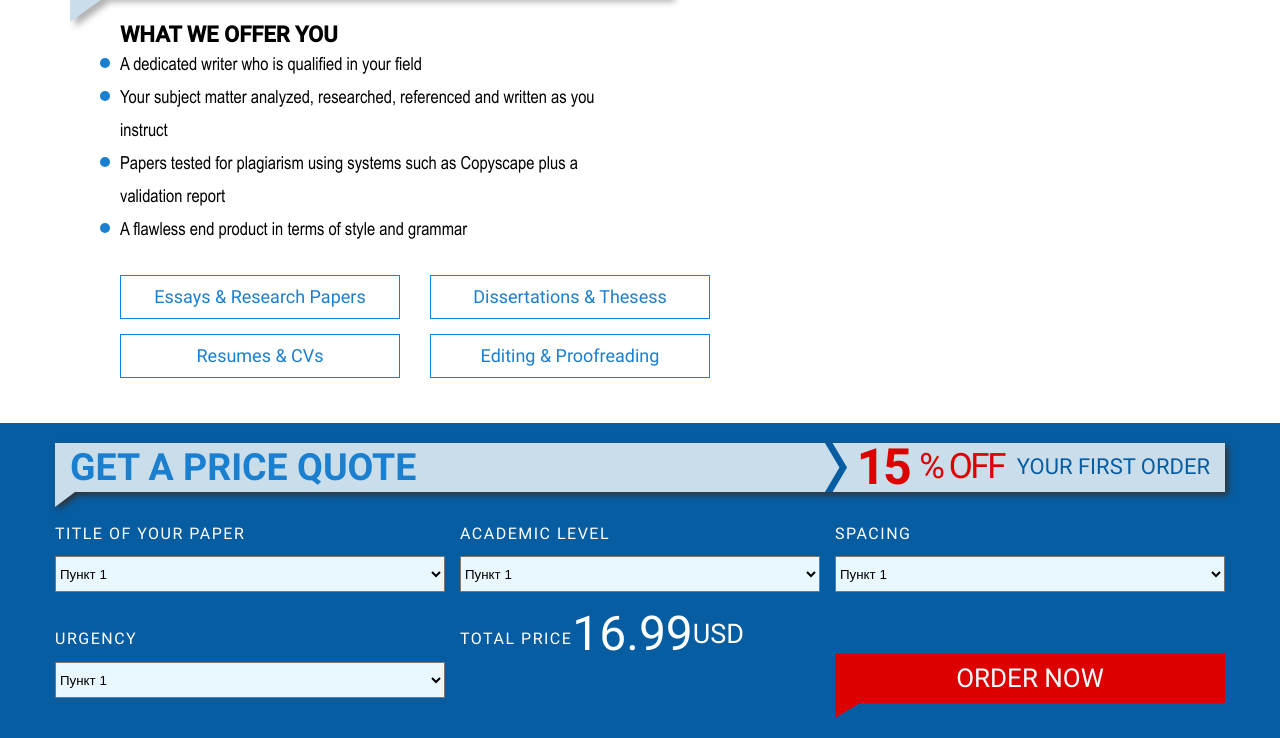
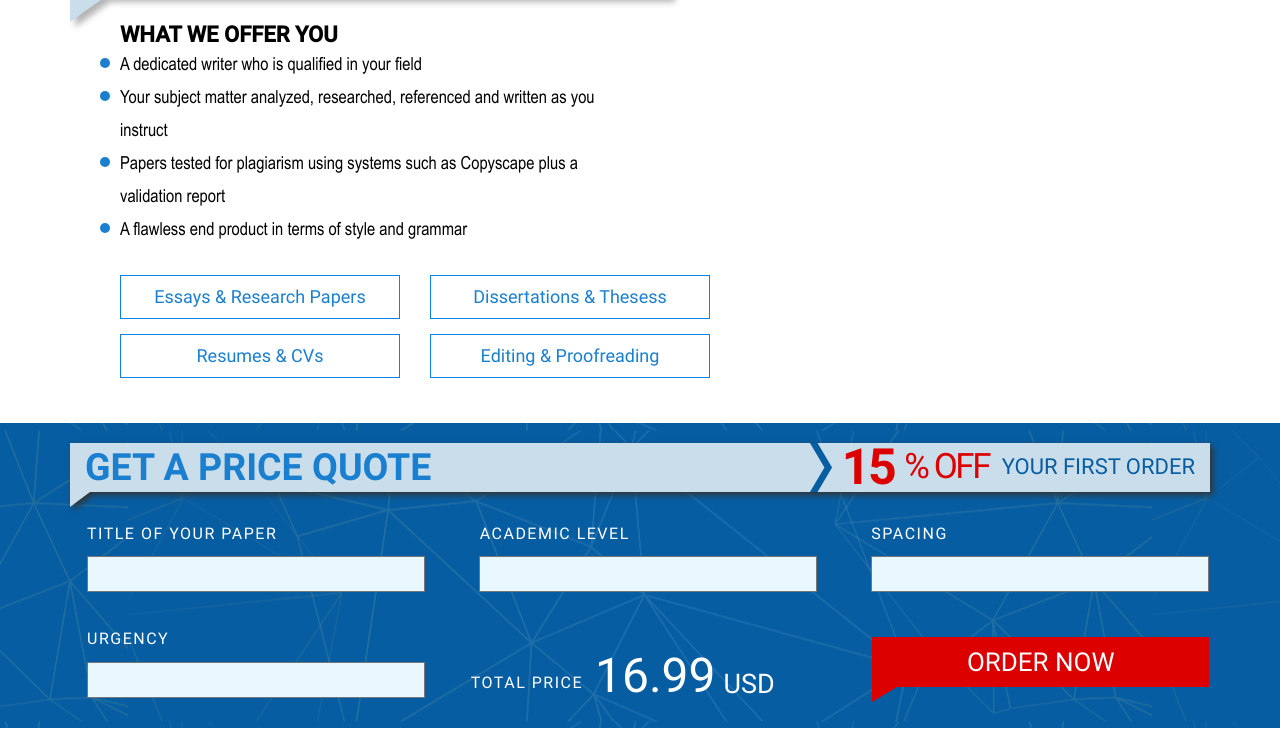
Before and after one commit to Parchuk/Best-Writing-Help, a website: page src/views/index.html in a window 1280 px wide. Shown: the part 326-1064 px from the top of the page. Drawn offline with nearby package versions, Linux system fonts and the light colour scheme; files that its build step writes are made by us from their sources.

Commit message:
add selected

```diff
--- a/src/blocks/modules/price/price.html
+++ b/src/blocks/modules/price/price.html
@@ -2,65 +2,68 @@
     <div class="container-fluid price">
         <div class="container ">
             <div class="row">
-                <div class="triangle-container col-12 p-0">
+                <div class="triangle-container col-12">
                     <div class="d-flex align-items-center p-0">
-                        <h2 class="col-6">Get a price quote</h2>
-                        <div class="col-6 d-flex justify-content-end align-items-center">
+                        <h2 class="col-12 col-md-6">Get a price quote</h2>
+                        <div class="col-6 d-md-flex justify-content-end align-items-center d-none">
                             <i class="sprite"></i>
-                            <span class="d-flex justify-content-end align-items-center">15&nbsp;<span>%&nbsp;off&nbsp;&nbsp;</span> </span> YOUR
-                            FIRST ORDER</div>
+                            <span
+                                class="d-flex justify-content-end align-items-center">15&nbsp;<span>%&nbsp;off&nbsp;&nbsp;</span>
+                            </span> YOUR
+                            FIRST ORDER
+                        </div>
                     </div>
                     <div class="triangle"></div>
                 </div>
             </div>
-            <div class="row justify-content-between">
-                <div class="col-4 d-flex flex-column p-0">
+            <div class="row justify-content-between pl-md-3">
+                <div class="col-12 col-md-4 d-flex flex-column d-inline-flex p-md-0 pl-md-3">
                     <h5>TITLE OF YOUR PAPER</h5>
-                    <select>
-                        <option>Пункт 1</option>
-                        <option>Пункт 2</option>
+                    <select class="col-12 col-md-11">
+                        <option></option>
+                        <option></option>
                     </select>
                 </div>
-                <div class="col-4 d-flex flex-column p0">
-                    <h5>ACADEMIC LEVEL</h5>
-                    <select>
-                        <option>Пункт 1</option>
-                        <option>Пункт 2</option>
+                <div class="col-12 col-md-4 d-flex flex-column p-md-0 align-items-center pl-md-2 pr-md-2">
+                    <h5 class="align-self-start pl-md-3">ACADEMIC LEVEL</h5>
+                    <select class="col-12 col-md-11">
+                        <option></option>
+                        <option></option>
                     </select>
+                </div>
+                <div class="col-12 col-md-4 d-flex flex-column p-md-0 align-items-end pr-md-3">
+                    <h5 class="align-self-start">SPACING</h5>
 
-                </div>
-                <div class="col-4 d-flex flex-column p-0">
-                    <h5>SPACING</h5>
-                        <select>
-                        <option>Пункт 1</option>
-                        <option>Пункт 2</option>
+                    <select class="col-12 col-md-11">
+                        <option></option>
+                        <option></option>
                     </select>
                 </div>
             </div>
-            <div class="row justify-content-between">
-                <div class="col-4 d-flex flex-column p-0">
+            <div class="row justify-content-between pl-md-3">
+
+                <div class="col-12 col-md-4 d-flex flex-column p-md-0 pl-md-3">
                     <h5>URGENCY</h5>
-                    <select>
-                        <option>Пункт 1</option>
-                        <option>Пункт 2</option>
+                    <select class="col-12 col-md-11">
+                        <option></option>
+                        <option></option>
                     </select>
                 </div>
-                <div class="col-4 d-flex d-flex total-price">
-                    <h5>Total price</h5>
-                    <span>16.99</span>
+                <div
+                    class="col-12 col-md-4 d-flex total-price justify-content-center justify-content-md-start align-items-end">
+                    <h5>Total price</h5>&nbsp;&nbsp;&nbsp;
+                    <span class="pb-md-1 pb-lg-2">16.99</span>&nbsp;&nbsp;
                     <span>USD</span>
+                </div>
+                <div class="col-12 col-md-4 d-flex flex-column justify-content-end align-items-end p-0">
 
-                </div>
-                <div class="col-4 d-flex flex-column p-0 justify-content-end">
-                    <div class="triangle-order">
+                    <div class="triangle-order col-12 col-md-11 p-md-0 pt-md-3 pr-md-3">
                         <a href="#">order now</a>
+
                         <div class="triangle"></div>
                     </div>
                 </div>
             </div>
         </div>
-
-
     </div>
-
 </section>
--- a/src/blocks/modules/price/price.scss
+++ b/src/blocks/modules/price/price.scss
@@ -1,43 +1,78 @@
-.price{
-    background: url(../../../img/Bg1.png) $primary-2 center center;
-    .container{
-        padding: 20px 0;
+.price {
+    background: url(../../../img/bg-price.png) $primary-2 center center;
+
+    .container {
+        padding: 20px 0 10px 0;
     }
-    .triangle-container{
-        filter: drop-shadow(3px 3px 3px lighten($base-dark,20%));
+
+    .triangle-container {
+        filter: drop-shadow(3px 3px 3px lighten($base-dark, 20%));
+
         div:first-of-type {
             line-height: 36px;
             text-transform: uppercase;
-        @include font ($primary-3,$font-bold,25px,700);
+            @include font ($primary-3, $font-bold, 25px, 700);
             background-color: $primary-4;
             text-align: end;
             padding: 0 15px;
-        div{
-            i{
-                width: 22px; height: 49px;
+
+            @media(max-width:991px) {
+                @include font ($primary-3, $font-bold, 18px, 700);
+            }
+
+            @media(max-width:767px) {
+                @include font ($primary-3, $font-bold, 16px, 700);
+                line-height: 45px;
+            }
+
+            div {
+                i {
+                    width: 22px;
+                    height: 49px;
                     background-position: -10px -235px;
                     margin-right: 10px;
 
+                    @media(max-width:991px) {
+                        width: 35px;
                     }
+                }
+
                 line-height: 20px;
                 text-transform: uppercase;
-            @include font ($primary-2,$font-regular,22px,400);
+                @include font ($primary-2, $font-regular, 22px, 400);
 
-           span{
+                @media(max-width:991px) {
+                    @include font ($primary-2, $font-regular, 16px, 400);
+
+                }
+
+                span {
                     text-transform: uppercase;
                     letter-spacing: -2.42px;
-            @include font ($order-color,$font-bold,50px,700);
-            span{
-                @include font ($order-color,$font-regular,35px,400);
+                    @include font ($order-color, $font-bold, 50px, 700);
+
+                    @media(max-width:991px) {
+                        @include font ($order-color, $font-bold, 44px, 700);
+                    }
+
+                    span {
+                        @include font ($order-color, $font-regular, 35px, 400);
+
+                        @media(max-width:991px) {
+                            @include font ($order-color, $font-regular, 30px, 400);
 
                         }
                     }
                 }
-        h2{
+            }
+
+            h2 {
                 text-align: start;
+
             }
         }
-        .triangle{
+
+        .triangle {
             width: 0;
             height: 0;
             border-top: 15px solid $primary-4;
@@ -45,44 +80,79 @@
 
         }
     }
-    h5{
-        @include font ($base-light,$font-regular,16px,400);
+
+    h5 {
+        @include font ($base-light, $font-regular, 16px, 400);
         line-height: 24.9px;
         text-transform: uppercase;
         margin: 15px 0 10px 0;
         letter-spacing: 1.5px;
+
+        @media(max-width:991px) {
+            @include font ($base-light, $font-regular, 13px, 400);
         }
-    select{
+
+    }
+
+    select {
         background-color: $select-bg;
         outline: none;
         margin-bottom: 20px;
         height: 36px;
-        border-radius:inherit;
+        border-radius: inherit;
+        flex-basis: auto;
+        position: relative;
+        appearance: none;
+        -webkit-appearance: none;
+        @media(max-width:767px) {
+            margin-bottom: 0;
+        }
+    }
+
+    .total-price {
+        h5 {
+            white-space: nowrap;
 
         }
-    .total-price{
-        span{
+
+        padding:0 15px 12px 15px;
+
+        span {
             line-height: 44.72px;
             text-transform: uppercase;
-            @include font ($base-light,$font-regular,48px,400);
+            @include font ($base-light, $font-regular, 48px, 400);
 
+            @media(max-width:991px) {
+                @include font ($base-light, $font-regular, 30px, 400);
             }
-        span:last-of-type{
-            @include font ($base-light,$font-regular,27px,400);
+        }
+
+        span:last-of-type {
+            @include font ($base-light, $font-regular, 27px, 400);
+
+            @media(max-width:991px) {
+                @include font ($base-light, $font-regular, 22px, 400);
 
             }
         }
-    .triangle-order{
-        a{
+    }
+
+    .triangle-order {
+        a {
             display: block;
             text-transform: uppercase;
-            @include font ($base-light,$font-regular,26px,400);
+            @include font ($base-light, $font-regular, 26px, 400);
             background-color: $order-color;
             padding: 10px 0;
             text-align: center;
 
+            @media(max-width:991px) {
+                @include font ($base-light, $font-regular, 20px, 400);
             }
-        .triangle{
+
+        }
+
+        .triangle {
             width: 0;
             height: 0;
             border-top: 15px solid $order-color;
@@ -90,4 +160,134 @@
         }
     }
 
+    .row:nth-of-type(2) {
+        div:last-of-type h5 {
+            padding-left: 31px;
+
+            @media(max-width:767px) {
+                padding-left: 0;
             }
+        }
+    }
+}
+
+
+
+
+
+
+
+
+
+
+
+
+
+// i:before,
+// i:after {
+// content: "";
+// display: block;
+// position: absolute;
+// background-color: $base-dark;
+// width: 12px;
+// height: 32px;
+// z-index: 100;
+
+// }
+
+// select:before {
+// transform: translate(-3px, 0) rotate(45deg);
+// }
+
+// select:after {
+// transform: translate(3px, 0) rotate(-45deg);
+// }
+
+// select:before,
+// select:after {
+// transition: all 1s ease-in-out;
+// }
+
+// #baner-1:checked~label i::before,
+// #baner-2:checked~label i::before,
+// #baner-3:checked~label i::before {
+// transform: translate(-3px, 0) rotate(-45deg);
+// background-color: #95e1d3;
+
+// }
+
+// #baner-1:checked~label i::after,
+// #baner-2:checked~label i::after,
+// #baner-3:checked~label i::after {
+// transform: translate(3px, 0) rotate(45deg);
+// background-color: #95e1d3;
+
+// }
+// // Up
+// .ui-button{
+// background: none;
+// margin: 0;
+// border: none;
+// padding: 0;
+// height: 40px;
+// line-height: 40px;
+// text-indent: 15px;
+// border: 1px solid #43BD85;
+// &:hover,
+// &:focus{
+//     background: none;
+//     outline: none;
+//     color: #000;
+//     border: 1px solid #43BD85;
+//     .ui-icon{
+//         background-image: none;
+//     }
+// }
+// }
+// // Arrow
+// .ui-selectmenu-icon.ui-icon{
+// width: 0;
+// height: 0;
+// background-image: none;
+// border-top: 10px solid #37465F;
+// border-left: 8px solid transparent;
+// border-right: 8px solid transparent;
+// position: relative;
+// top: 50%;
+// transform: translateY(-50%);
+// right: 15px;
+// &:hover{
+//     background-image: none;
+// }
+// }
+// //ACTIVE arrow
+// .ui-selectmenu-button-open{
+// .ui-selectmenu-icon.ui-icon{
+//     border: none;
+//     border-bottom: 10px solid #37465F;
+//     border-left: 8px solid transparent;
+//     border-right: 8px solid transparent;
+// }
+// }
+// // Dropdown
+// .ui-widget.ui-widget-content{
+// border: 1px solid #43BD85;
+// padding: 0;
+// }
+// // Dropdown  item
+// .ui-menu .ui-menu-item> div{
+// padding: 0;
+// background: none;
+// margin: 0;
+// border: none;
+// padding: 0;
+// height: 40px;
+// line-height: 40px;
+// text-indent: 10px;
+// }
+// // Dropdown item hover
+// .ui-widget-content .ui-state-active{
+// background-color: #37465F;
+// border: none;
+// margin: 0;
+// }
--- a/src/js/import/modules.js
+++ b/src/js/import/modules.js
@@ -1,2 +1,3 @@
 import "%modules%/header/header";
-import "%modules%/footer/footer"
+import "%modules%/price/price";
+import "%modules%/footer/footer";
```
Also changed, not shown: src/blocks/modules/banner/banner.html (+1 -1 lines), src/blocks/modules/banner/banner.scss (+6 -6 lines), src/blocks/modules/price/price.js (added, +14 -0 lines), src/views/index.html (+0 -1 lines), bg-price.png (added), src/img/bg-price.png (added). Lines whose indentation alone changed are shown as unchanged.
